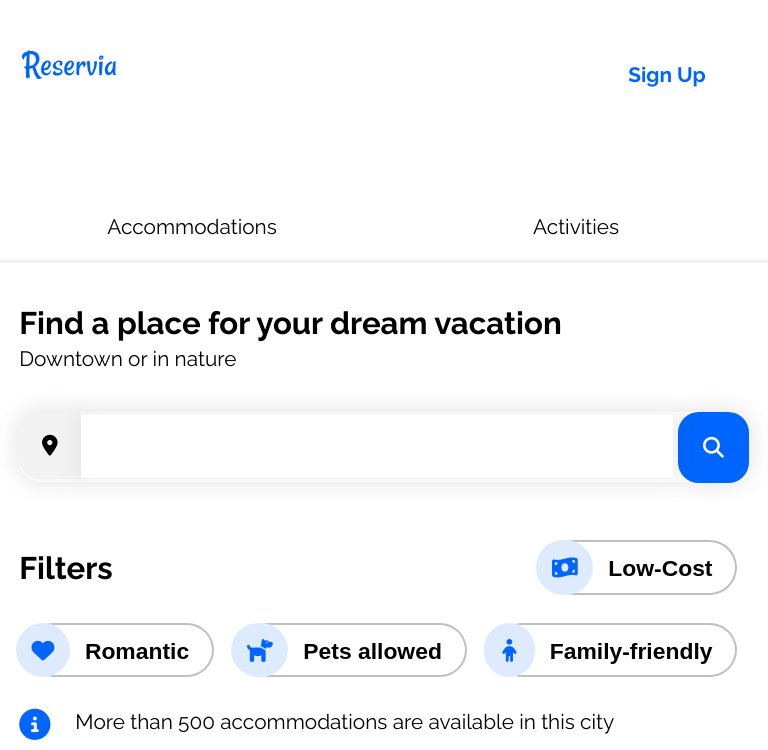
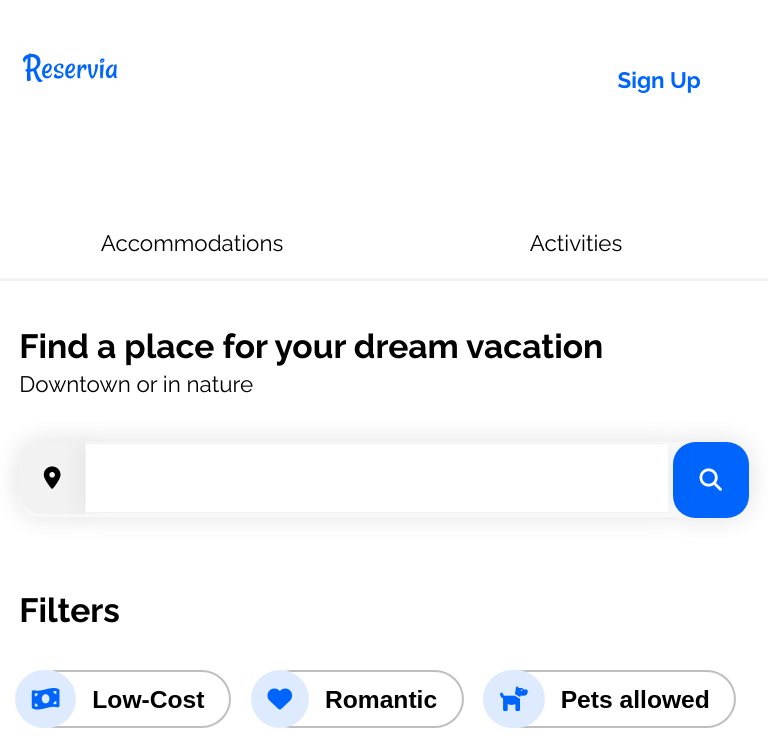
Before and after one commit to TomOeggl/p2.mockup, a plain HTML site: page index.html in a window 768 px wide. Shown: the top 750 px of the page. Drawn offline with Linux system fonts and the light colour scheme.

Commit message:
Slight scaling changes

```diff
--- a/css/style.css
+++ b/css/style.css
@@ -211,6 +211,7 @@ nav {
 
 #overflowinfo {
   max-width: 40%;
+  min-width: 300px;
 }
 
 /* Image Behaviour*/
@@ -655,8 +656,8 @@ footer {
     min-width: 100%;
   }
 
-  #filtersheading {
-    padding-right: 10em;
+  #filtersheading{
+    margin-right: 16em;
   }
 
   .filter {
@@ -679,7 +680,7 @@ footer {
   }
 
   #overflowinfo {
-    max-width: none;
+    max-width: 100%;
   }
 
   #container {
@@ -795,12 +796,10 @@ footer {
 
 @media all and (min-width: 480px) and (max-width: 1000px){
   body{
-    font-size: 130%;
+    font-size: 140%;
   }
 
-  .popaccommodation{
-    font-size: 109%;
-  }
+
 
 
 
@@ -817,3 +816,17 @@ footer {
     flex-basis: 18em;
   }
 }
+
+@media all and (min-width: 550px) and (max-width: 1000px){
+.popaccommodation{
+    font-size: 109%;
+  }
+}
+
+@media all and (max-width: 480px){
+  body{
+    font-size: 95%;
+  }
+
+
+}
--- a/index.html
+++ b/index.html
@@ -44,7 +44,7 @@
       </form>
 
       <div id="filtercontainer">
-        <h2 id="filtersheading">Filters</h2>
+        <h2 id="filtersheading">Filters <br></h2>
         <!--Filters with icons class="filter"-->
         <button type="button" class="filter"
           ><i class="fas fa-money-bill-wave"></i> <span class="filtertext">Low-Cost</span> </button>
```
